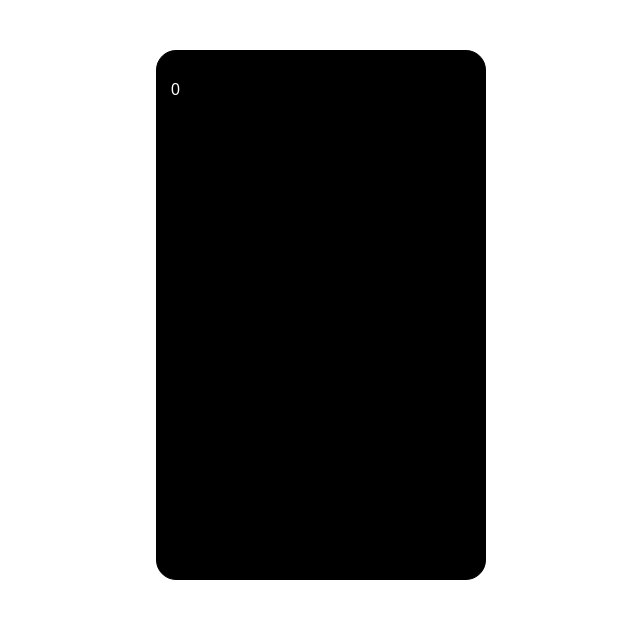
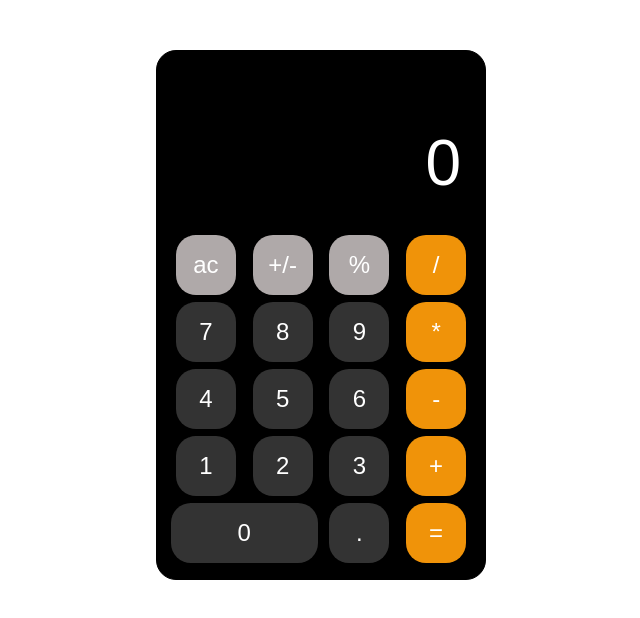
Before and after one commit to GriffBlack/calc-js, a plain HTML site: page index.html in a window 1280 px wide. Shown: the whole page, without its empty margins (319-959 px from the left). Drawn offline with Linux system fonts and the light colour scheme.

Commit message:
form css

```diff
--- a/index.html
+++ b/index.html
@@ -13,7 +13,29 @@
             <p>0</p>
         </div>
         <div class="buttons">
+            <div class="btn ac bg-grey">ac</div>
+            <div class="btn plus-minus bg-grey">+/-</div>
+            <div class="btn percent bg-grey">%</div>
+            <div class="btn division bg-orange">/</div>
 
+            <div class="btn seven">7</div>
+            <div class="btn eight">8</div>
+            <div class="btn nine">9</div>
+            <div class="btn multiply bg-orange">*</div>
+
+            <div class="btn four">4</div>
+            <div class="btn five">5</div>
+            <div class="btn six">6</div>
+            <div class="btn minus bg-orange">-</div>
+
+            <div class="btn one">1</div>
+            <div class="btn two">2</div>
+            <div class="btn three">3</div>
+            <div class="btn plus bg-orange">+</div>
+
+            <div class="btn zero">0</div>
+            <div class="btn dot">.</div>
+            <div class="btn equal bg-orange">=</div>
         </div>
     </div>
 </body>
--- a/style.css
+++ b/style.css
@@ -9,3 +9,54 @@
     font-family: Arial, Helvetica, sans-serif;
     padding: 14px;
 }
+.calc__form{
+    height: 125px;
+    padding: 10px;
+    display: grid;
+    justify-items: end;
+    align-items: end;
+    margin-bottom: 25px;
+}
+.calc__form p{
+    font-size: 4rem;
+    margin: 0;
+}
+.buttons{
+    display: grid;
+    grid-template-areas:
+    "ac plus-minus percent division"
+    "seven eight nine multiple"
+    "four five six minus"
+    "one two three plus"
+    "zero zero dot equal";
+    grid-gap: 7px;
+    justify-items: center;
+}
+.btn{
+    width: 60px;
+    height: 60px;
+    border-radius: 20px;
+    background: #333;
+    text-align: center;
+    line-height: 60px;
+    font-size: 1.5rem;
+    cursor: pointer;
+    user-select: none;
+}
+.btn.zero{
+    grid-area: zero;
+    width: 100%;
+    border-radius: 20px;
+}
+.btn:hover{
+    filter: brightness(120%);
+}
+.btn:active{
+    filter: brightness(90%);
+}
+.bg-grey{
+    background: #afa9a9;
+}
+.bg-orange{
+    background: #f09309;
+}
```
